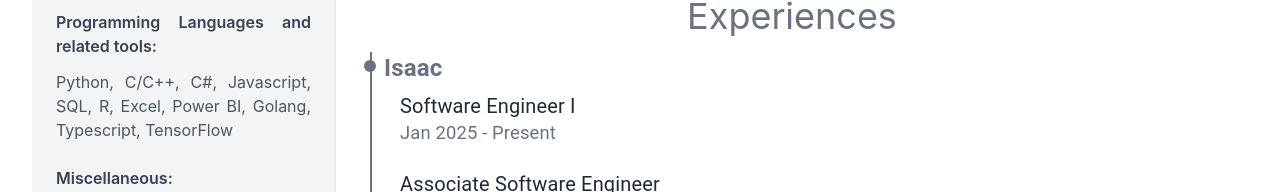
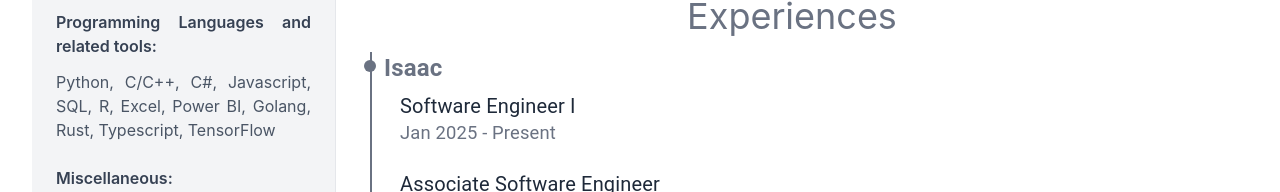
Before and after one commit to nauanelinhares/curriculum, a React (Vite) app: page / in a window 1280 px wide. Shown: the part 506-698 px from the top of the page. Built offline with nearby package versions, Linux system fonts and the light colour scheme.

Commit message:
chore: adding rust

```diff
--- a/src/Users/nauane-linhares/index.ts
+++ b/src/Users/nauane-linhares/index.ts
@@ -25,6 +25,7 @@ export const skillCategories: SkillCategory[] = [
       { name: "Excel", level: 90 },
       { name: "Power BI", level: 85 },
       { name: "Golang", level: 90 },
+      { name: "Rust", level: 70 },
       { name: "Typescript", level: 85 },
       { name: "TensorFlow", level: 80 },
     ],
```
